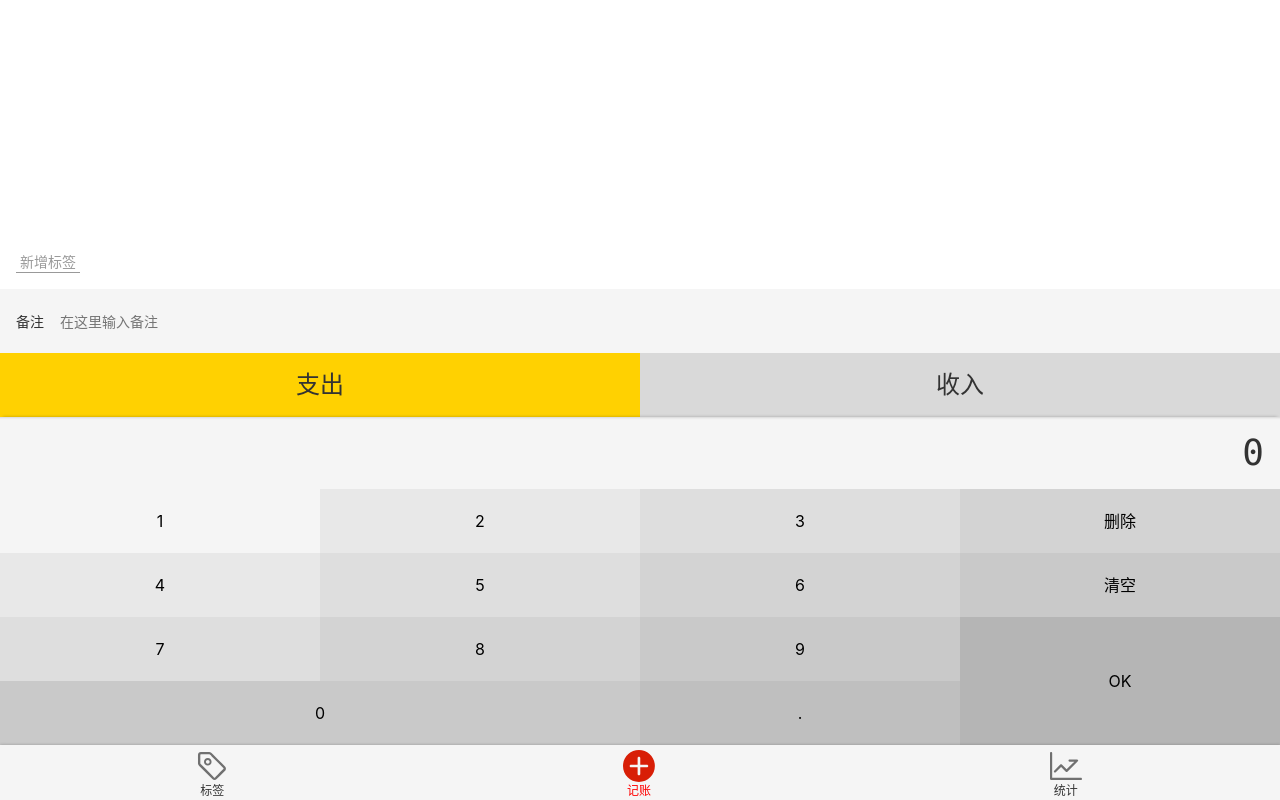
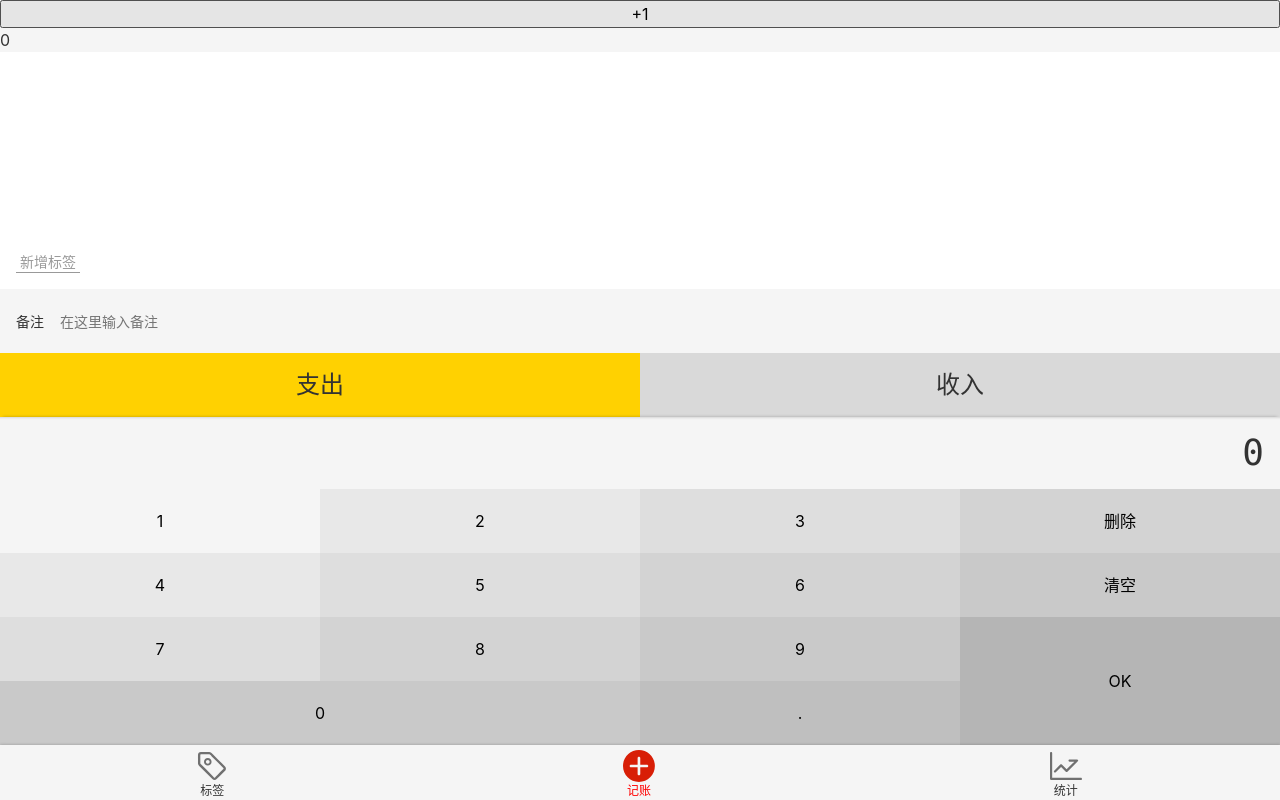
Before and after one commit to quanquan97/ViterSpendee, a Vue app: page /#/money in a window 1280 px wide. Built offline with nearby package versions, Linux system fonts and the light colour scheme.

Commit message:
解决了store.count 的 bug

```diff
--- a/src/App.vue
+++ b/src/App.vue
@@ -4,6 +4,18 @@
     <!--    表示显示在页面的什么地方-->
   </div>
 </template>
+
+
+<script lang="js">
+import store from '@/store/index2'
+export default {
+  data() {
+    return {
+      store: store
+    }
+  }
+}
+</script>
 
 <style lang="scss">
 
@@ -16,7 +28,7 @@
   font-size: 16px;
   -webkit-font-smoothing: antialiased;
   -moz-osx-font-smoothing: grayscale;
-  background-color: #f5f5f5;
+  background-color: #F5F5F5;
   color: #333;
 }
 </style>
--- a/src/main.ts
+++ b/src/main.ts
@@ -6,6 +6,7 @@
 import Nav from '@/components/Nav.vue';
 import Layout from '@/components/Layout.vue';
 import Icon from '@/components/Icon.vue';
+import store2 from '@/store/index2.ts'
 
 
 Vue.config.productionTip = false;
--- a/src/store/index2.ts
+++ b/src/store/index2.ts
@@ -3,6 +3,10 @@
 import tagStore from '@/store/tagStore';
 
 const store = {
+  count: 0,
+  addCount() {
+    this.count += 1;
+  },
   ...recordStore,
   ...tagStore,
 
--- a/src/views/Money.vue
+++ b/src/views/Money.vue
@@ -10,6 +10,10 @@
                 @update:value="onUpdateNotes"/>
     </div>
     <Tags />
+
+    {{count}}
+    <button @click="add">+1</button>
+
   </Layout>
 </template>
 
@@ -24,11 +28,23 @@
 
 
 @Component({
-  components: {FormItem, Tags, Types, Numbers}
+  components: {FormItem, Tags, Types, Numbers},
+  computed: {
+    count() {
+      return store.count;
+    },
+    recordList() {
+      return store.recordList;
+    }
+  }
 })
+
 export default class Money extends Vue {
 
-  recordList = store.recordList;
+  add() {
+    store.addCount();
+  }
+
   record: RecordItem = {
     tags: [], notes: '', type: '-', amount: 0
   };
```
